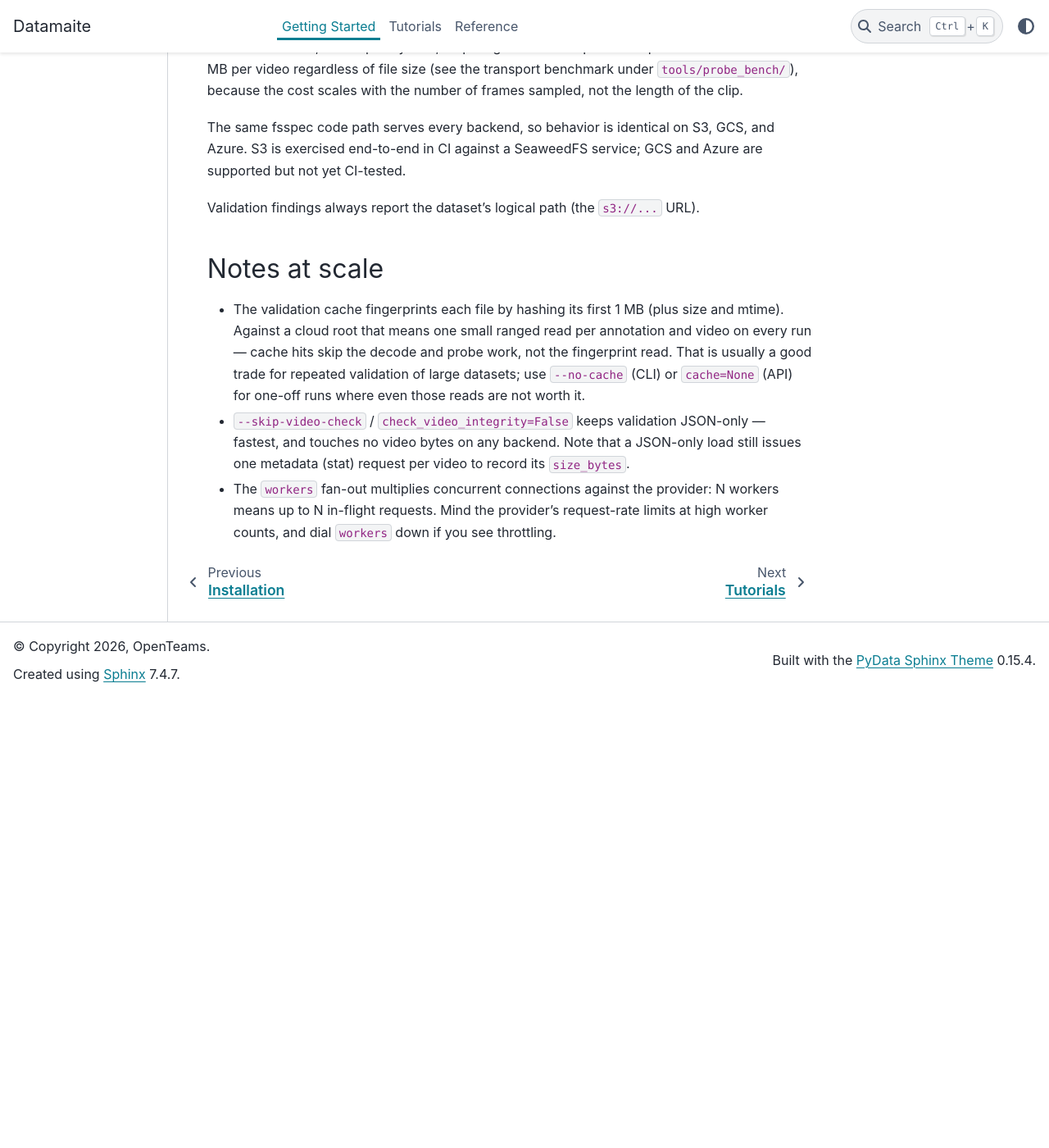
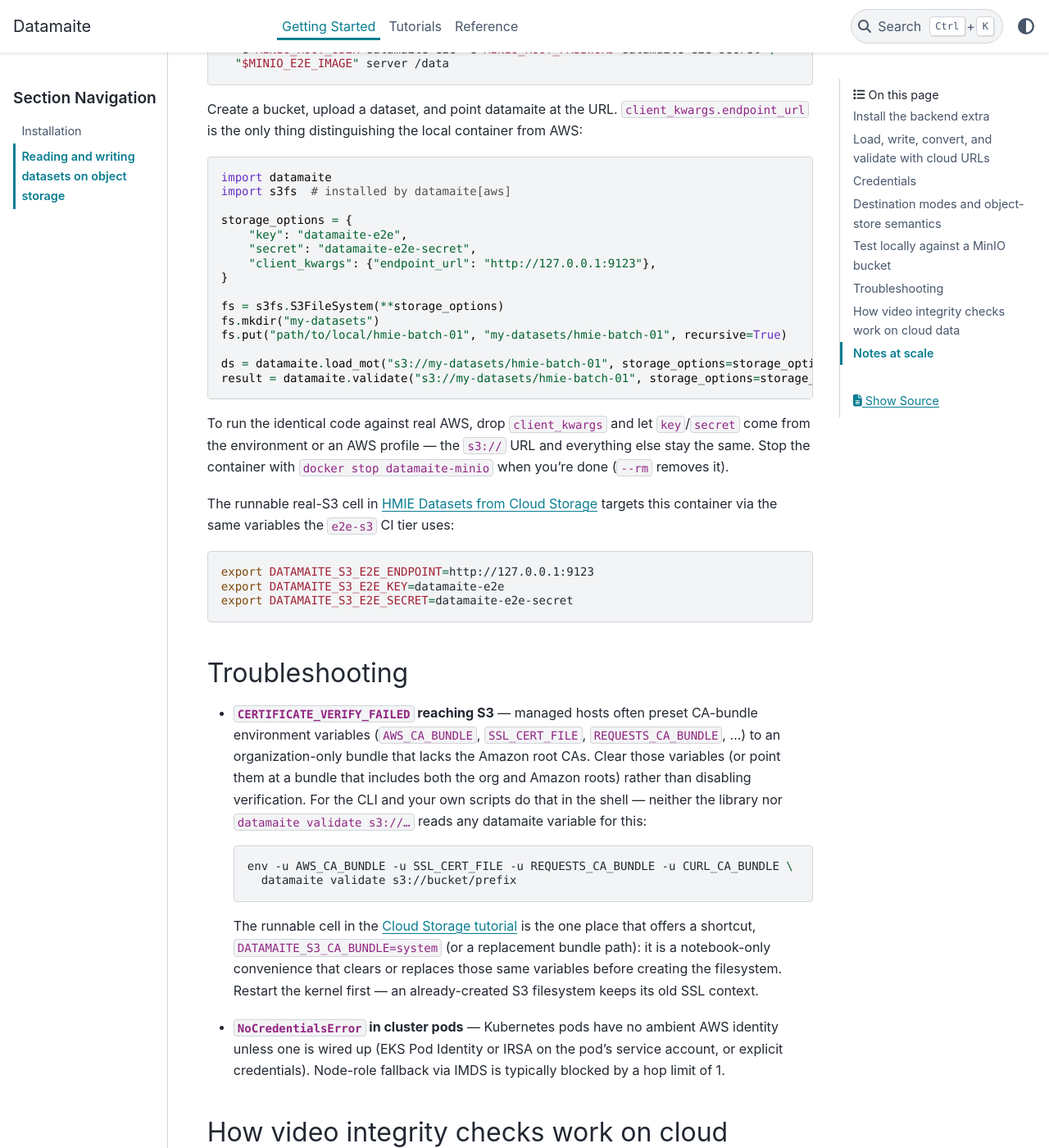
Before and after one commit to openteams-ai/datamaite, a Sphinx documentation site: the page built from docs/getting-started/cloud-storage.md, in a window 1280 px wide and 1400 px high, scrolled down 2812 px. Shown: the whole window at 82% size. Built offline with Sphinx 7.4.7 and the PyData theme 0.15.4, drawn with Linux system fonts in a browser that asks for light colours; before the commit the page ends 3663 px from its top, so only the background shows below that; some of the changed text lies outside the part shown.

Commit message:
Add IC and OD tutorial notebooks and runnable S3 docs (#59)

````diff
--- a/docs/getting-started/cloud-storage.md
+++ b/docs/getting-started/cloud-storage.md
@@ -110,6 +110,86 @@
 lazy. Empty YOLO class directories are represented by hidden marker objects,
 because an empty object-store prefix does not exist.
 
+## Test locally against a MinIO bucket
+
+To develop the S3 path without touching a real AWS bucket, run
+[MinIO](https://min.io) — an S3-compatible server — in a container. This is
+the same setup the repo's `e2e-s3` CI tier uses. The image tag is pinned in
+one place, `MINIO_E2E_IMAGE` in `.gitlab-ci.yml` (the last Apache-2.0 MinIO
+release); `tests/README.md` carries the canonical recipe. Read the tag from
+there rather than copying it:
+
+```bash
+MINIO_E2E_IMAGE=$(sed -n 's/.*MINIO_E2E_IMAGE: *"\(.*\)"/\1/p' .gitlab-ci.yml)
+docker run -d --rm --name datamaite-minio -p 9123:9000 \
+  -e MINIO_ROOT_USER=datamaite-e2e -e MINIO_ROOT_PASSWORD=datamaite-e2e-secret \
+  "$MINIO_E2E_IMAGE" server /data
+```
+
+Create a bucket, upload a dataset, and point datamaite at the URL.
+`client_kwargs.endpoint_url` is the only thing distinguishing the local
+container from AWS:
+
+```python
+import datamaite
+import s3fs  # installed by datamaite[aws]
+
+storage_options = {
+    "key": "datamaite-e2e",
+    "secret": "datamaite-e2e-secret",
+    "client_kwargs": {"endpoint_url": "http://127.0.0.1:9123"},
+}
+
+fs = s3fs.S3FileSystem(**storage_options)
+fs.mkdir("my-datasets")
+fs.put("path/to/local/hmie-batch-01", "my-datasets/hmie-batch-01", recursive=True)
+
+ds = datamaite.load_mot("s3://my-datasets/hmie-batch-01", storage_options=storage_options)
+result = datamaite.validate("s3://my-datasets/hmie-batch-01", storage_options=storage_options)
+```
+
+To run the identical code against real AWS, drop `client_kwargs` and let
+`key`/`secret` come from the environment or an AWS profile — the `s3://`
+URL and everything else stay the same. Stop the container with
+`docker stop datamaite-minio` when you're done (`--rm` removes it).
+
+The runnable real-S3 cell in
+[HMIE Datasets from Cloud Storage](../tutorials/HMIE_Cloud_Storage.ipynb)
+targets this container via the same variables the `e2e-s3` CI tier uses:
+
+```bash
+export DATAMAITE_S3_E2E_ENDPOINT=http://127.0.0.1:9123
+export DATAMAITE_S3_E2E_KEY=datamaite-e2e
+export DATAMAITE_S3_E2E_SECRET=datamaite-e2e-secret
+```
+
+## Troubleshooting
+
+- **`CERTIFICATE_VERIFY_FAILED` reaching S3** — managed hosts often preset
+  CA-bundle environment variables (`AWS_CA_BUNDLE`, `SSL_CERT_FILE`,
+  `REQUESTS_CA_BUNDLE`, …) to an organization-only bundle that lacks the
+  Amazon root CAs. Clear those variables (or point them at a bundle that
+  includes both the org and Amazon roots) rather than disabling
+  verification. For the CLI and your own scripts do that in the shell —
+  neither the library nor `datamaite validate s3://…` reads any datamaite
+  variable for this:
+
+  ```bash
+  env -u AWS_CA_BUNDLE -u SSL_CERT_FILE -u REQUESTS_CA_BUNDLE -u CURL_CA_BUNDLE \
+    datamaite validate s3://bucket/prefix
+  ```
+
+  The runnable cell in the
+  [Cloud Storage tutorial](../tutorials/HMIE_Cloud_Storage.ipynb) is the one
+  place that offers a shortcut, `DATAMAITE_S3_CA_BUNDLE=system` (or a
+  replacement bundle path): it is a notebook-only convenience that clears or
+  replaces those same variables before creating the filesystem. Restart the
+  kernel first — an already-created S3 filesystem keeps its old SSL context.
+- **`NoCredentialsError` in cluster pods** — Kubernetes pods have no ambient
+  AWS identity unless one is wired up (EKS Pod Identity or IRSA on the pod's
+  service account, or explicit credentials). Node-role fallback via IMDS is
+  typically blocked by a hop limit of 1.
+
 ## How video integrity checks work on cloud data
 
 Annotation (JSON) checks stream directly from object storage. Video
````
Also changed, not shown: README.md (+2 -2 lines), docs/getting-started/index.md (+10 -3 lines), docs/tutorials/index.md (+22 -2 lines), docs/tutorials/HMIE_Cloud_Storage.ipynb, docs/tutorials/Working_with_IC_datasets.ipynb (added), docs/tutorials/Working_with_OD_datasets.ipynb (added).
